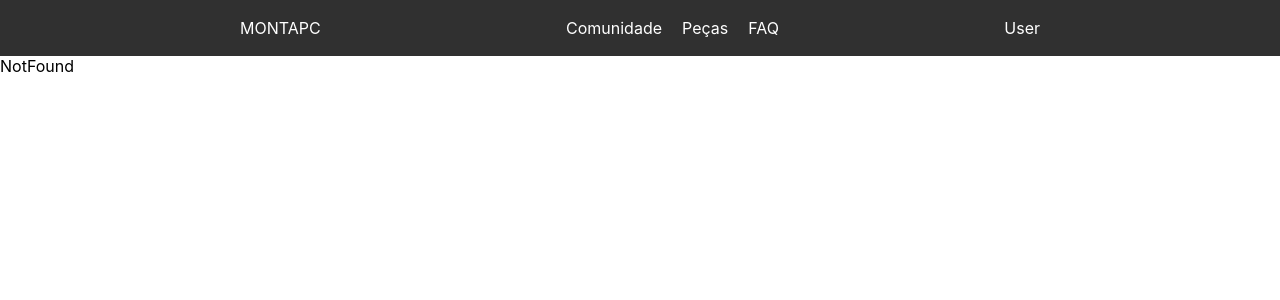
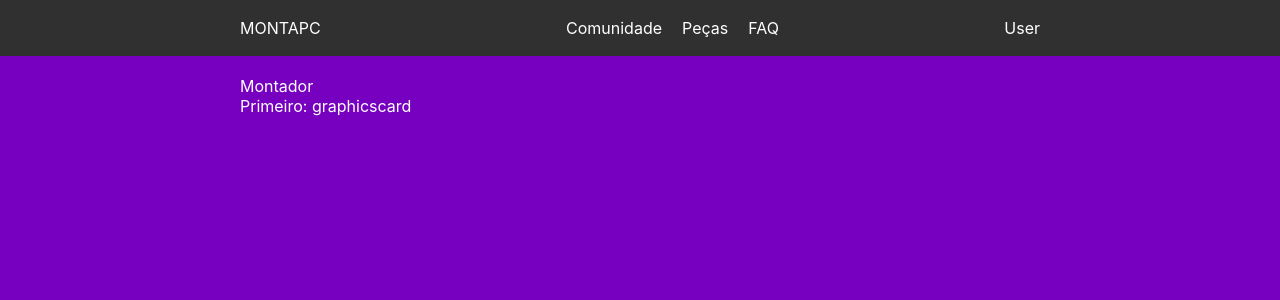
Before and after one commit to BrenoStuff/montapc-frontend, a React (Create React App) app: page /montador/graphicscard in a window 1280 px wide. Shown: the top 300 px of the page. Built offline with nearby package versions, Linux system fonts and the light colour scheme; no server answers.

Commit message:
Começando a realizar montagem computador

```diff
--- a/src/App.js
+++ b/src/App.js
@@ -3,8 +3,9 @@ import Home from './pages/Home'
 import Comunidade from './pages/Comunidade'
 import Pecas from './pages/Pecas'
 import Faq from './pages/Faq'
+import Montador from './pages/Montador'
+import Admin from './pages/Admin'
 import NotFound from './pages/NotFound'
-import Admin from './pages/Admin'
 
 function App() {
   return (
@@ -13,6 +14,7 @@ function App() {
       <Route path='/comunidade' element={<Comunidade />} />
       <Route path='/pecas' element={<Pecas />} />
       <Route path='/faq' element={<Faq />} />
+      <Route path='/montador/:first' element={<Montador />} />
       <Route path='/admin' element={<Admin />} />
       <Route path='*' element={<NotFound />} />
     </Routes>
--- a/src/pages/Home.js
+++ b/src/pages/Home.js
@@ -1,12 +1,25 @@
 import Header from '../components/Header'
 import styled from 'styled-components'
+import MainContainer from '../components/MainContainer'
+import { Link } from 'react-router-dom'
 
 const Home = () => {
   return (
     <>
         <MainContent>
         <Header/>
+        <MainContainer>
           <h1>Home</h1>
+          <div>
+            <Link to="/montador/processor">Processador</Link>
+          </div>
+          <div>
+            <Link to="/montador/motherboard">Placa Mãe</Link>
+          </div>
+          <div>
+            <Link to="/montador/graphicscard">Placa de Vídeo</Link>
+          </div>
+        </MainContainer>
         </MainContent>
     </>
   )
@@ -16,5 +29,9 @@ const MainContent = styled.div`
   color: white;
   height: 900px;
   background: #7700C0;
+  & a {
+    color: white;
+    text-decoration: none;
+  }
 `
 export default Home
--- /dev/null
+++ b/src/pages/Montador.js
@@ -0,0 +1,44 @@
+import React from 'react'
+import styled from 'styled-components'
+import Header from '../components/Header'
+import { useState, useEffect } from 'react'
+import { useParams } from 'react-router-dom'
+import MainContainer from '../components/MainContainer'
+import { API_PATH } from '../config'
+
+const Montador = () => {
+
+    const { first } = useParams()
+    const [piece, setPiece] = useState()
+
+    useEffect(() => {
+		requestPiece()
+	},[])
+
+    const requestPiece = async (first) => {
+		const response = await fetch(`${API_PATH + first}/list`)
+		const result = await response.json()
+        console.log(result.first)
+		setPiece(result.first)
+    }
+
+    return (
+        <>
+        <MainContent>
+        <Header/>
+        <MainContainer>
+            <div>Montador</div>
+            <p>Primeiro: {first}</p>
+        </MainContainer>
+        </MainContent>
+        </>
+    )
+}
+
+const MainContent = styled.div`
+  color: white;
+  height: 900px;
+  background: #7700C0;
+`
+
+export default Montador
```
